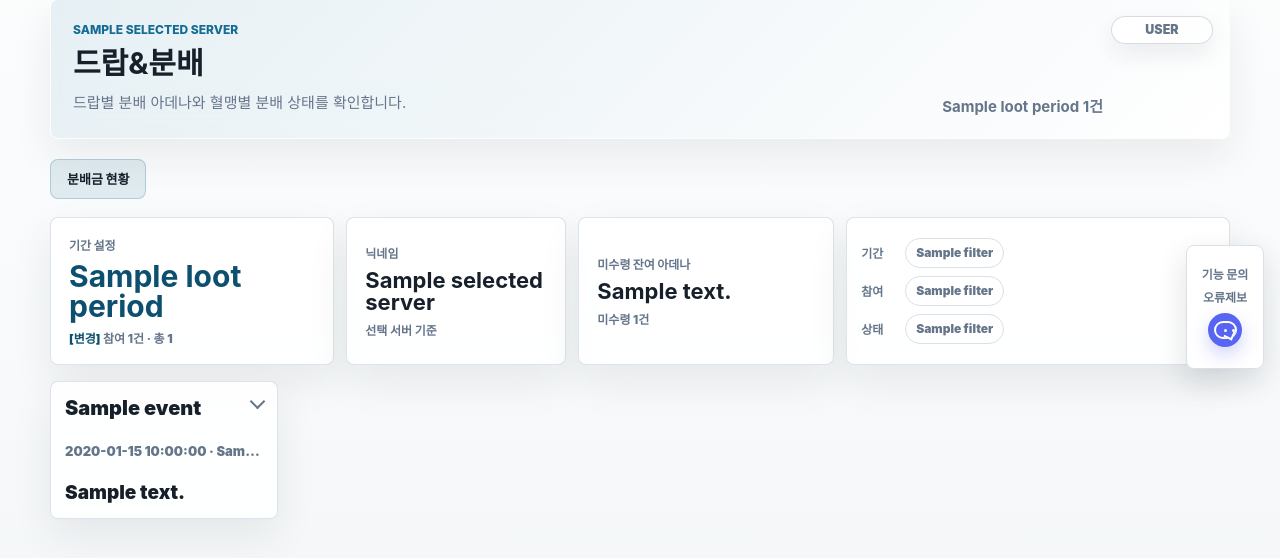
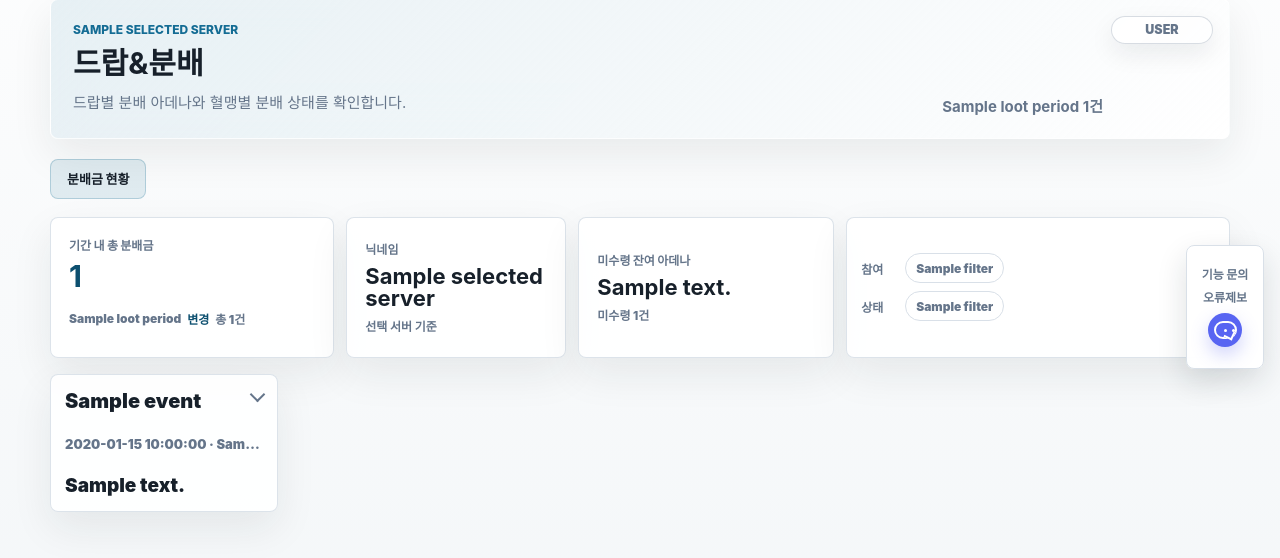
Before and after one commit to kimhm1206/lineage_bot_kmong, a Python web app: template web/templates/loot.html in a window 1280 px wide. Shown: the part 93-651 px from the top of the page. Run offline with Jinja, Linux system fonts and the light colour scheme; the template is opened without the code that fills it: most values are stand-ins (such as "Sample title", 1, 10 or a date in 2020).

Commit message:
fix: move loot period filter into modal

```diff
--- a/web/static/styles.css
+++ b/web/static/styles.css
@@ -2227,9 +2227,41 @@ button:disabled {
   font-weight: 800;
 }
 
+.loot-total-card-subline {
+  display: flex;
+  flex-wrap: wrap;
+  align-items: center;
+  gap: 6px;
+  color: var(--muted);
+  font-size: 12px;
+  font-weight: 800;
+}
+
 .loot-period-change {
+  appearance: none;
+  margin: 0;
+  padding: 0;
+  border: 0;
+  background: none;
   color: var(--accent-strong);
-  font-weight: 900;
+  cursor: pointer;
+  font: inherit;
+  font-weight: 900;
+}
+
+.loot-period-modal-card {
+  width: min(420px, 100%);
+}
+
+.loot-period-modal-options {
+  display: grid;
+  gap: 10px;
+}
+
+.loot-period-modal-options .quick-filter {
+  justify-content: center;
+  min-height: 44px;
+  font-size: 14px;
 }
 
 .loot-total-card.is-muted strong {
--- a/web/templates/loot.html
+++ b/web/templates/loot.html
@@ -83,13 +83,13 @@
   <section class="loot-tab-panel" data-loot-panel="distribution">
     <section class="loot-overview-grid loot-distribution-overview-grid">
       <article class="panel loot-total-card">
-        <span>기간 설정</span>
-        <strong>{{ loot_period.label }}</strong>
-        <small>
-          <a class="loot-period-change" href="#loot-period-filter">[변경]</a>
-          참여 {{ loot_summary.participated_count }}건 · 총
-          <span data-money-value data-adena-text="{{ loot_summary.total_amount_text }}" data-cash-text="{{ loot_summary.total_cash_text }}">{{ loot_summary.total_amount_text }}</span>
-        </small>
+        <span>기간 내 총 분배금</span>
+        <strong data-money-value data-adena-text="{{ loot_summary.total_amount_text }}" data-cash-text="{{ loot_summary.total_cash_text }}">{{ loot_summary.total_amount_text }}</strong>
+        <div class="loot-total-card-subline">
+          <span>{{ loot_period.label }}</span>
+          <button class="loot-period-change" type="button" data-loot-period-modal-open>변경</button>
+          <span>총 {{ loot_summary.event_count }}건</span>
+        </div>
       </article>
       <article class="panel loot-total-card is-muted">
         <span>닉네임</span>
@@ -102,14 +102,6 @@
         <small>미수령 {{ loot_summary.unpaid_count }}건</small>
       </article>
       <article class="panel loot-filter-card loot-distribution-filter-card">
-        <span class="loot-filter-label" id="loot-period-filter">기간</span>
-        <div class="quick-filter-row">
-          {% for filter in loot_period.filters %}
-            <a class="quick-filter {% if filter.active %}is-active{% endif %}" href="{{ filter.href }}">
-              {{ filter.label }}
-            </a>
-          {% endfor %}
-        </div>
         <span class="loot-filter-label">참여</span>
         <div class="quick-filter-row">
           {% for filter in loot_period.participation_filters %}
@@ -128,6 +120,25 @@
         </div>
       </article>
     </section>
+
+    <div class="modal-backdrop" data-loot-period-modal hidden>
+      <div class="modal-card loot-period-modal-card" role="dialog" aria-modal="true" aria-labelledby="loot-period-modal-title">
+        <header class="panel-header">
+          <div>
+            <h2 id="loot-period-modal-title">기간 설정</h2>
+            <span class="panel-caption">분배금 현황에 표시할 기간을 선택합니다</span>
+          </div>
+          <button class="icon-button" type="button" aria-label="닫기" data-loot-period-modal-close>&times;</button>
+        </header>
+        <div class="loot-period-modal-options">
+          {% for filter in loot_period.filters %}
+            <a class="quick-filter {% if filter.active %}is-active{% endif %}" href="{{ filter.href }}">
+              {{ filter.label }}
+            </a>
+          {% endfor %}
+        </div>
+      </div>
+    </div>
 
     <section class="loot-event-list" aria-label="분배금 현황">
       {% for event in distribution_events %}
@@ -1756,6 +1767,18 @@
     const feeRuleModal = document.querySelector("[data-fee-rule-modal]");
     const openFeeRuleModalButton = document.querySelector("[data-fee-rule-modal-open]");
     const closeFeeRuleModalButton = document.querySelector("[data-fee-rule-modal-close]");
+    const lootPeriodModal = document.querySelector("[data-loot-period-modal]");
+    const openLootPeriodModalButton = document.querySelector("[data-loot-period-modal-open]");
+    const closeLootPeriodModalButton = document.querySelector("[data-loot-period-modal-close]");
+    function setLootPeriodModalOpen(isOpen) {
+      if (!lootPeriodModal) {
+        return;
+      }
+      lootPeriodModal.hidden = !isOpen;
+      if (isOpen) {
+        lootPeriodModal.querySelector("a")?.focus();
+      }
+    }
     function setFeeRuleModalOpen(isOpen) {
       if (!feeRuleModal) {
         return;
@@ -1765,6 +1788,13 @@
         feeRuleModal.querySelector("input[name='rule_name']")?.focus();
       }
     }
+    openLootPeriodModalButton?.addEventListener("click", () => setLootPeriodModalOpen(true));
+    closeLootPeriodModalButton?.addEventListener("click", () => setLootPeriodModalOpen(false));
+    lootPeriodModal?.addEventListener("click", (event) => {
+      if (event.target === lootPeriodModal) {
+        setLootPeriodModalOpen(false);
+      }
+    });
     openFeeRuleModalButton?.addEventListener("click", () => setFeeRuleModalOpen(true));
     closeFeeRuleModalButton?.addEventListener("click", () => setFeeRuleModalOpen(false));
     feeRuleModal?.addEventListener("click", (event) => {
@@ -1773,6 +1803,9 @@
       }
     });
     window.addEventListener("keydown", (event) => {
+      if (event.key === "Escape" && lootPeriodModal && !lootPeriodModal.hidden) {
+        setLootPeriodModalOpen(false);
+      }
       if (event.key === "Escape" && feeRuleModal && !feeRuleModal.hidden) {
         setFeeRuleModalOpen(false);
       }
```
